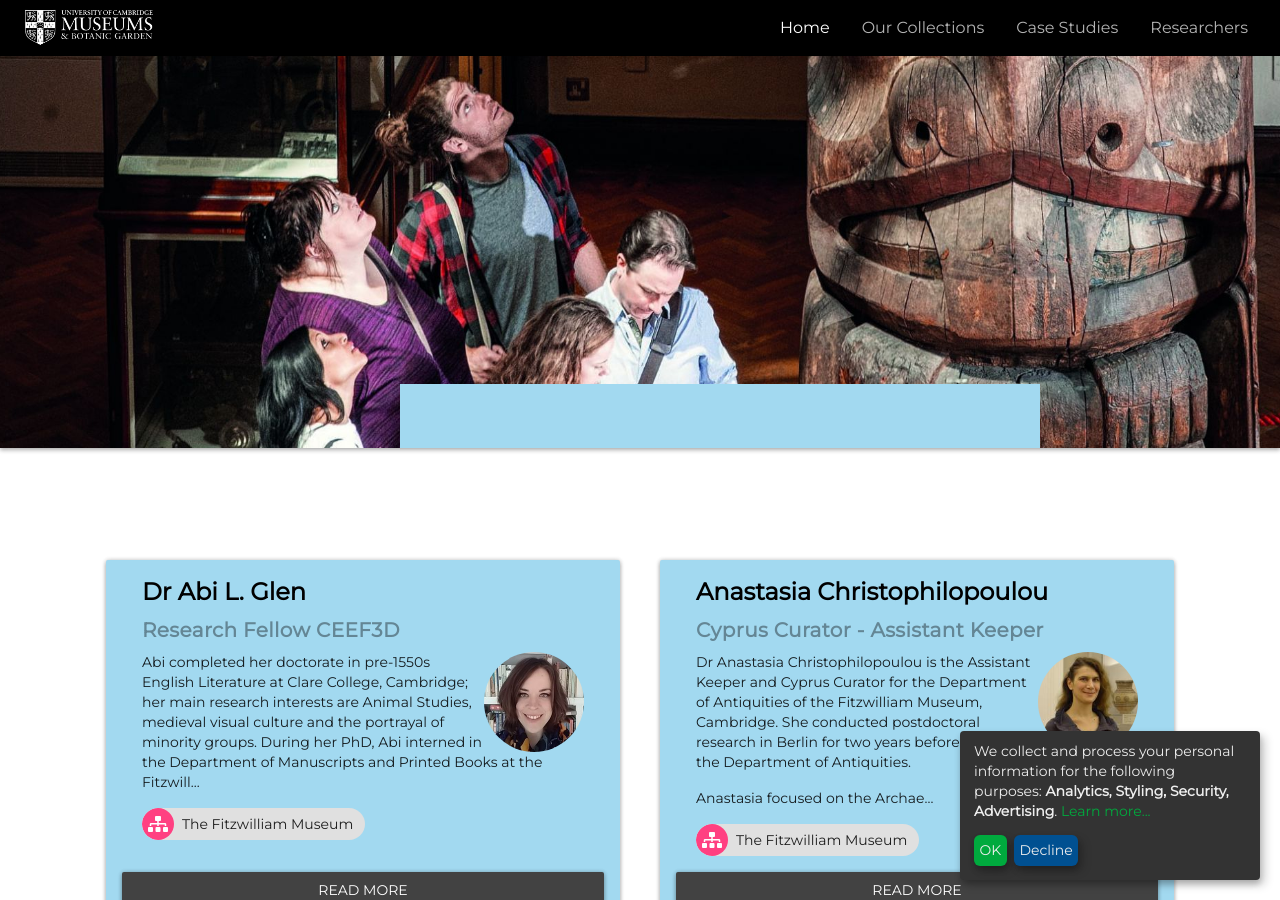
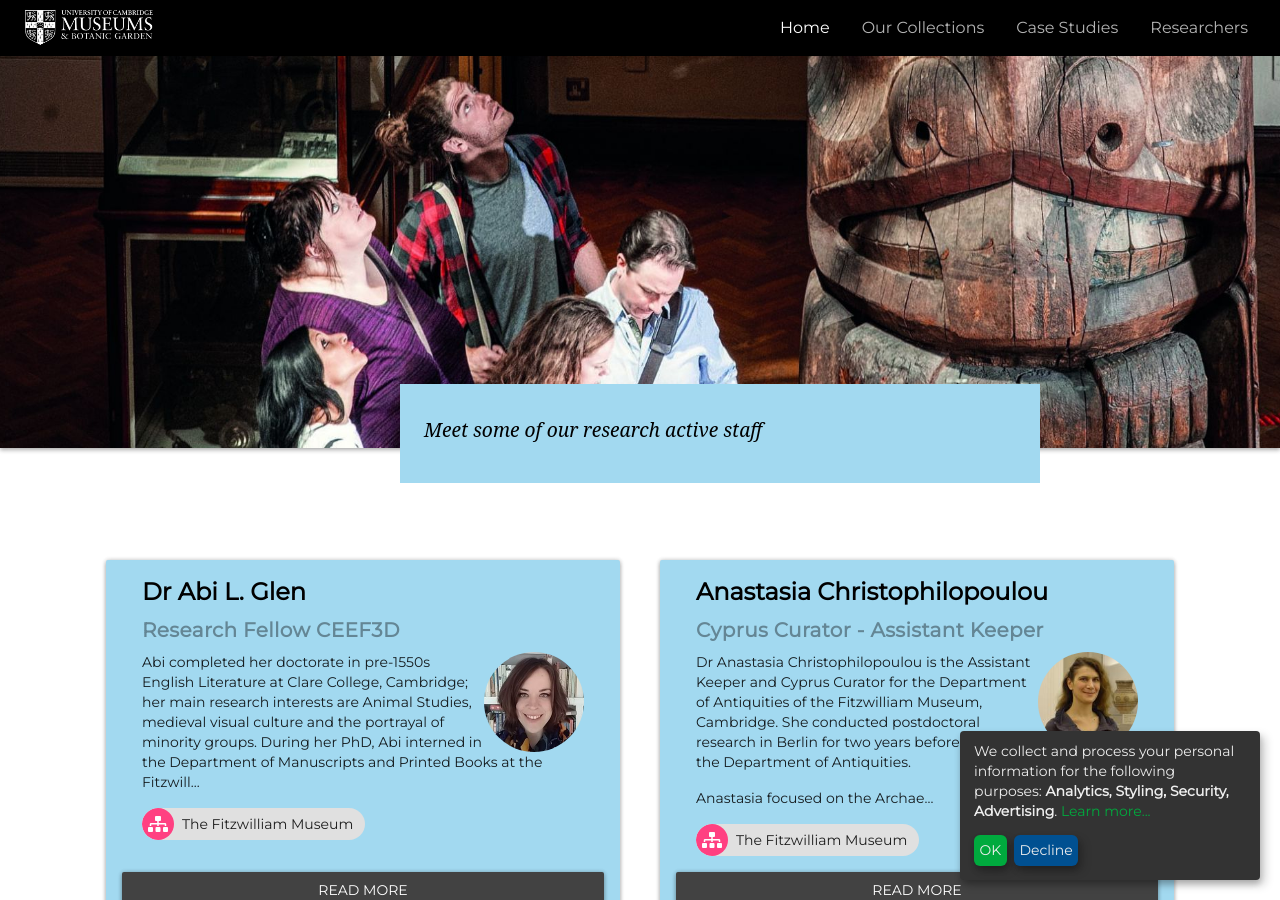
Before and after one commit to UniversityofCambridgeMuseums/research-hub, a Jekyll site: the page built from researchers.md, in a window 1280 px wide and 900 px high. Built offline with Jekyll 4.4.1, drawn with Linux system fonts in a browser that asks for light colours; nearby versions of some CDN libraries.

Commit message:
Strap lines added

```diff
--- a/researchers.md
+++ b/researchers.md
@@ -1,6 +1,7 @@
 ---
 layout: researchers
 permalink: /researchers/
-title: University of Cambridge Museums research staff
+title: Research staff
 id: researchers
+strapline: Meet some of our research active staff
 ---
```
Also changed, not shown: casestudies.md (+1 -0 lines), collections.md (+1 -0 lines), index.md (+0 -2 lines).
